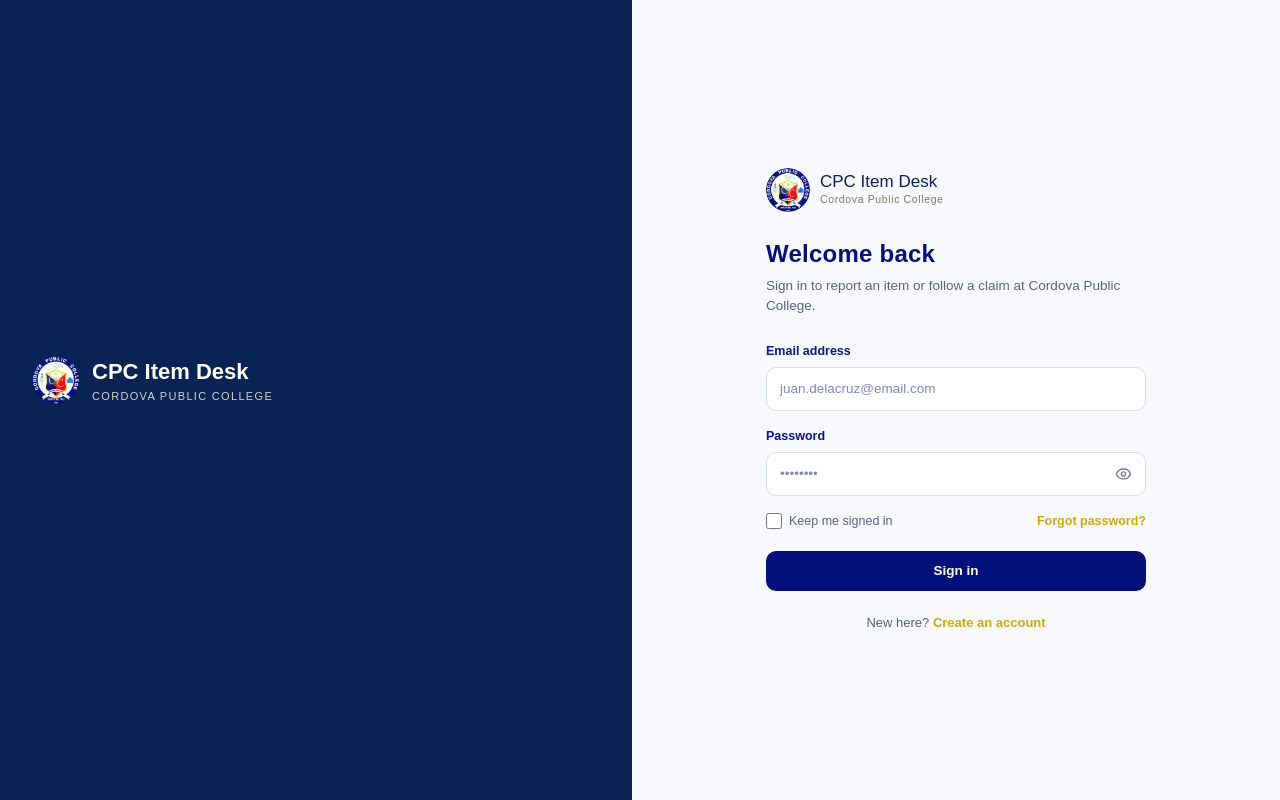
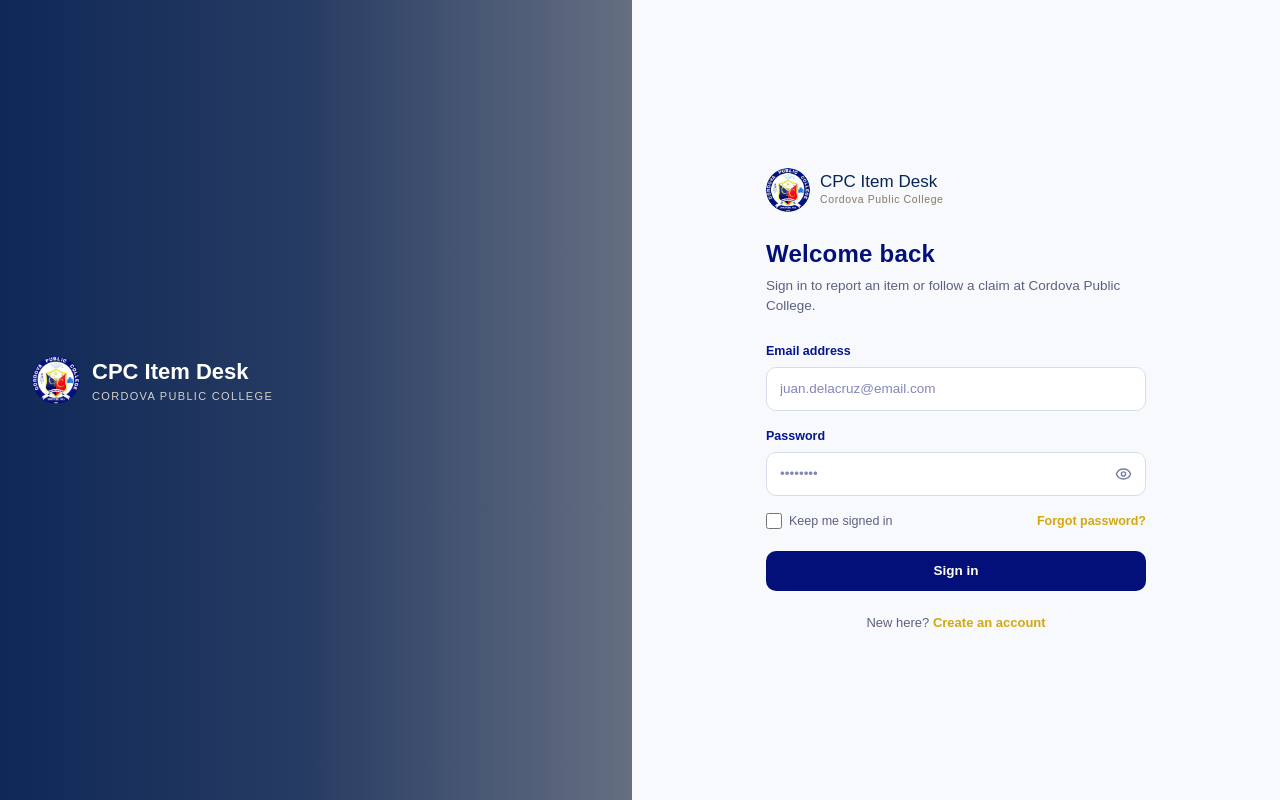
Before and after one commit to MrKabado/Lost-and-Found-Management-System, a React (Vite) app in the folder frontend/: page /login in a window 1280 px wide. Built offline with nearby package versions, Linux system fonts and the light colour scheme.

Commit message:
feat: add cover image

```diff
--- a/frontend/src/auth/client/AuthLayoutClient.tsx
+++ b/frontend/src/auth/client/AuthLayoutClient.tsx
@@ -11,10 +11,19 @@
   tagline,
   ticketContent,
 }: AuthLayoutProps) {
+  const coverImageUrl = `${(import.meta.env.VITE_API_URL || "http://localhost:8000/api").replace(/\/api\/?$/, "")}/images/cpc-cover.jpg`;
+
   return (
     <div className="flex min-h-screen bg-[#092354]">
-      <div className="hidden flex-1 flex-col justify-center bg-[#092354] px-8 py-12 text-white lg:flex">
-        <div className="max-w-[430px]">
+      <div className="relative hidden flex-1 flex-col justify-center overflow-hidden bg-[#092354] px-8 py-12 text-white lg:flex">
+        <img
+          src={coverImageUrl}
+          alt="CPC campus and community collage"
+          className="absolute inset-0 h-full w-full object-cover"
+        />
+        <div className="absolute inset-0 bg-[linear-gradient(90deg,rgba(9,35,84,.96)_0%,rgba(9,35,84,.8)_48%,rgba(9,35,84,.38)_100%)]" />
+
+        <div className="relative max-w-[430px]">
           <div className="mb-10 flex items-center gap-3">
             <img src="/school/logo.png" alt="Cordova Public College" className="h-12 w-12 rounded-full object-cover" />
             <div>
--- a/frontend/src/pages/LandingPage.tsx
+++ b/frontend/src/pages/LandingPage.tsx
@@ -35,14 +35,15 @@
 ]
 
 export default function LandingPage() {
+  const coverImageUrl = `${(import.meta.env.VITE_API_URL || "http://localhost:8000/api").replace(/\/api\/?$/, "")}/images/cpc-cover.jpg`
+
   return (
     <main className="min-h-screen bg-[#F7F9FC] text-[#092354]">
       <section className="relative min-h-[680px] overflow-hidden bg-[#092354]">
         <div
           className="absolute inset-0 bg-cover bg-center opacity-45"
           style={{
-            backgroundImage:
-              "url(https://images.unsplash.com/photo-1553062407-98eeb64c6a62?auto=format&fit=crop&w=2200&q=85)",
+            backgroundImage: `url(${coverImageUrl})`,
           }}
         />
         <div className="absolute inset-0 bg-[linear-gradient(90deg,#092354_5%,rgba(9,35,84,.86)_42%,rgba(9,35,84,.28)_100%)]" />
```
Also changed, not shown: 1 other file (tests, documents, lock files or other folders).
